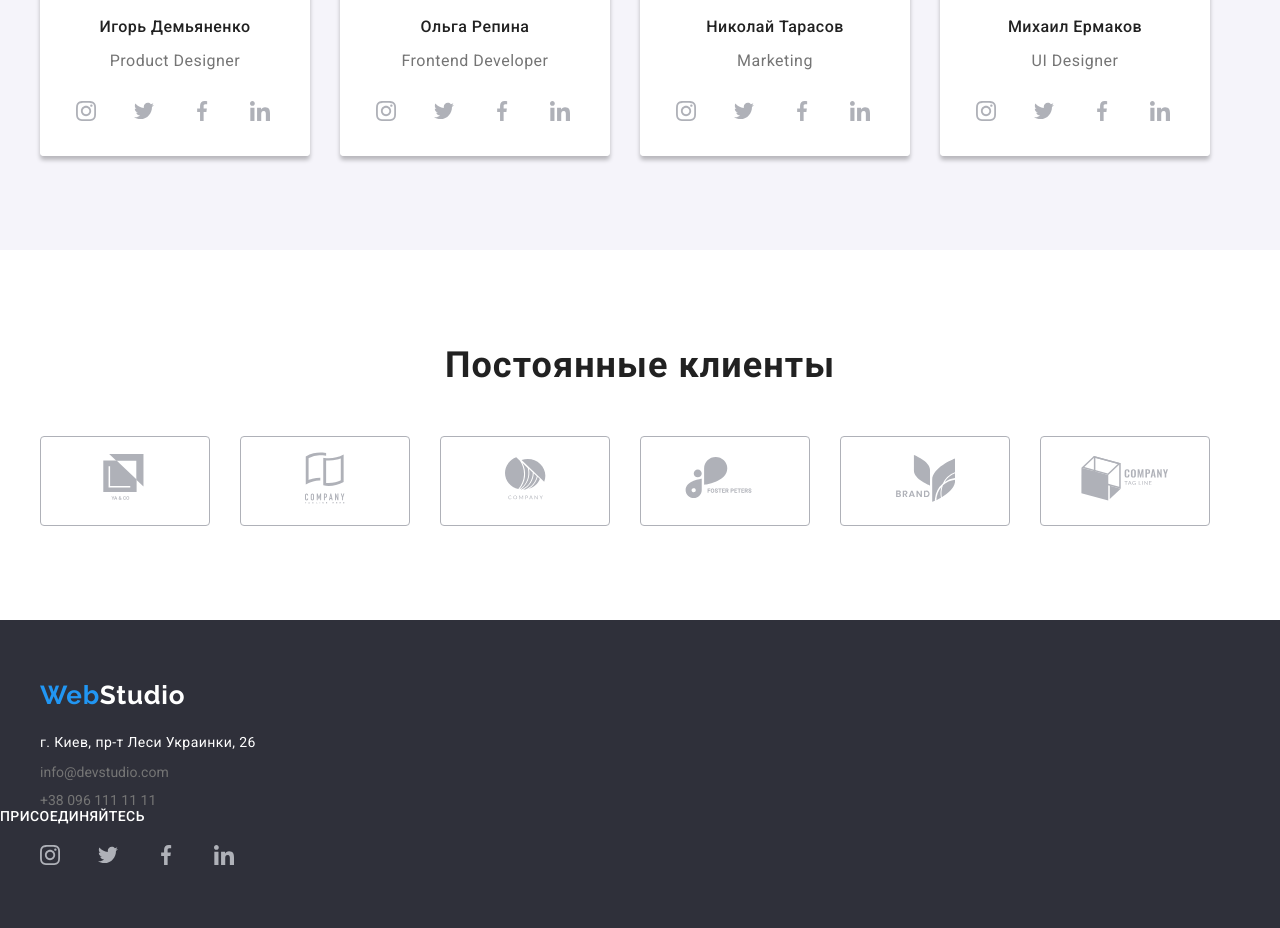
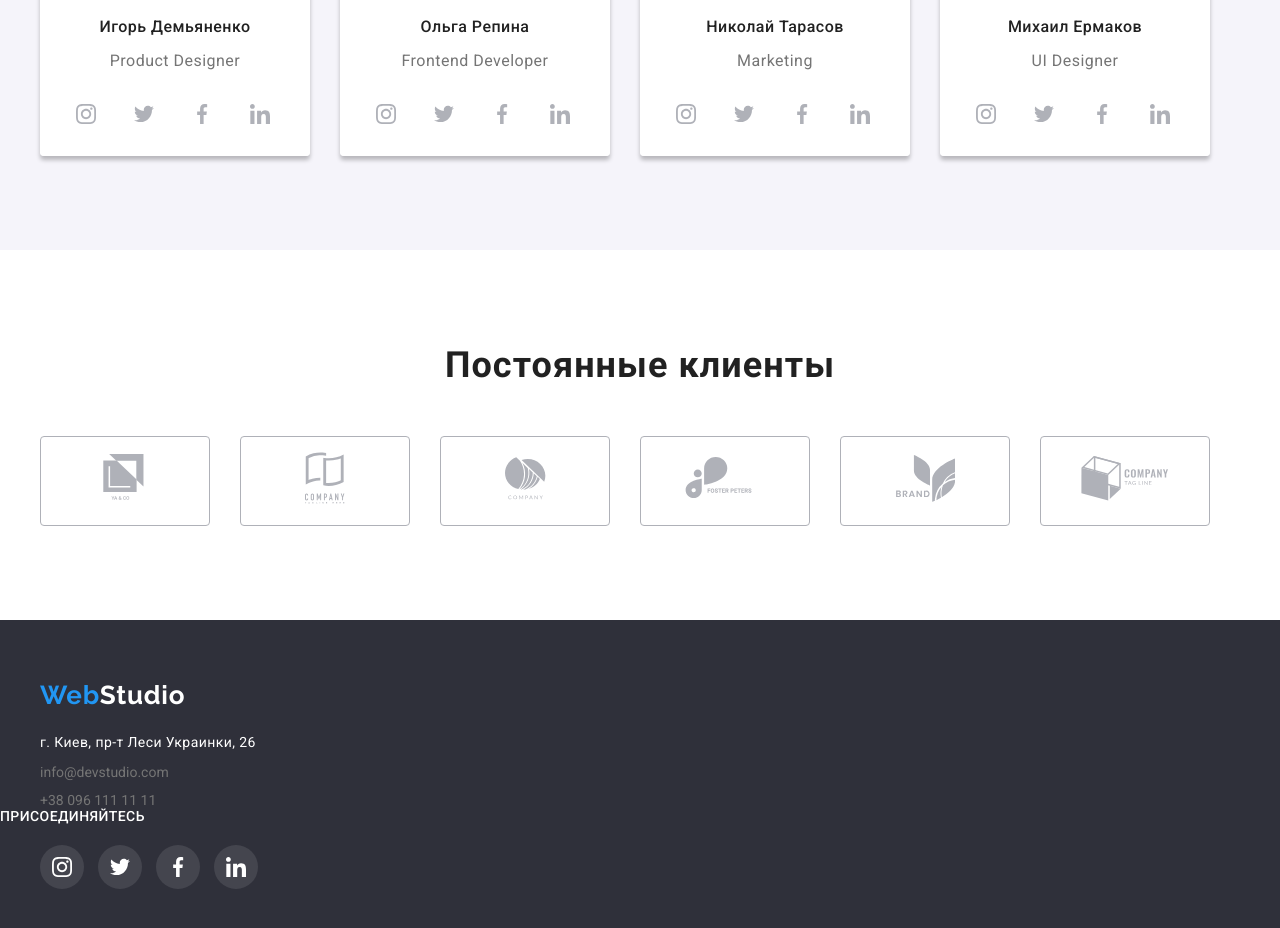
Before and after one commit to Saminka/goit-markup-hw-04, a plain HTML site: page index.html in a window 1280 px wide. Shown: the part 2024-2952 px from the top of the page. Drawn offline with nearby package versions, Linux system fonts and the light colour scheme.

Commit message:
Делает икноки соц сетей

```diff
--- a/css/styles.css
+++ b/css/styles.css
@@ -557,23 +557,30 @@ button:focus {
 }
 
 .team button {
+  display: inline-flex;
+  flex-direction: row;
+  width: 44px;
+  height: 44px;
+  justify-content: center;
   border-radius: 50%;
   cursor: pointer;
   border: 0px;
+  fill: #afb1b8;
   background-color: #fff;
   margin-top: 16px;
+  align-items: center;
 }
 
 .social:not(:last-child) {
   margin-right: 10px;
 }
 
-.social:hover,
+/* .social:hover,
 .social:active,
 .social:focus {
   box-shadow: 0px 4px 4px rgba(0, 0, 0, 0.25);
   background-color: var(--font-second-color);
-}
+} */
 
 /* .social-one {
   margin-left: 15px;
@@ -583,19 +590,25 @@ button:focus {
   color: #afb1b8;
 } */
 
-.social-logo-style {
+/* .social-logo-style {
   fill: #afb1b8;
-}
+} */
 
-.social-logo-style:hover,
-.social-logo-style:active,
-.social-logo-style:focus {
+.team button:hover,
+.team button:active,
+.team button:focus {
+  background-color: var(--font-second-color);
   fill: white;
 }
 
-.social {
+/* .social {
   width: 44px;
   height: 44px;
+} */
+
+.social-logo-style {
+  align-items: center;
+  justify-content: center;
 }
 
 .social svg {
@@ -720,11 +733,36 @@ button:focus {
 }
 
 .social-footer {
-  display: inline-block;
+  display: inline-flex;
   width: 44px;
   height: 44px;
   border-radius: 50%;
+  background: rgba(255, 255, 255, 0.1);
+  fill: #fff;
+  justify-content: center;
+  align-items: center;
+  cursor: pointer;
 }
+
+.social-footer:hover,
+.social-footer:active,
+.social-footer:focus {
+  background-color: var(--font-second-color);
+  fill: white;
+}
+
+/* display: inline-flex;
+  flex-direction: row;
+  width: 44px;
+  height: 44px;
+  justify-content: center;
+  border-radius: 50%;
+  cursor: pointer;
+  border: 0px;
+  fill: #afb1b8;
+  background-color: #fff;
+  margin-top: 16px;
+  align-items: center; */
 
 .footer-title {
   margin-top: 0;
@@ -737,16 +775,16 @@ button:focus {
   text-transform: uppercase;
   color: white;
 }
-
+/*
 .footer-box-contacts {
   display: flex;
   align-items: baseline;
   margin-bottom: 9px;
   margin-right: 70px;
-}
+} */
 
-.footer-box-link {
+/* .footer-box-link {
   display: flex;
   align-items: baseline;
-}
+} */
 /* ===== /Футер ===== */ ;
```
